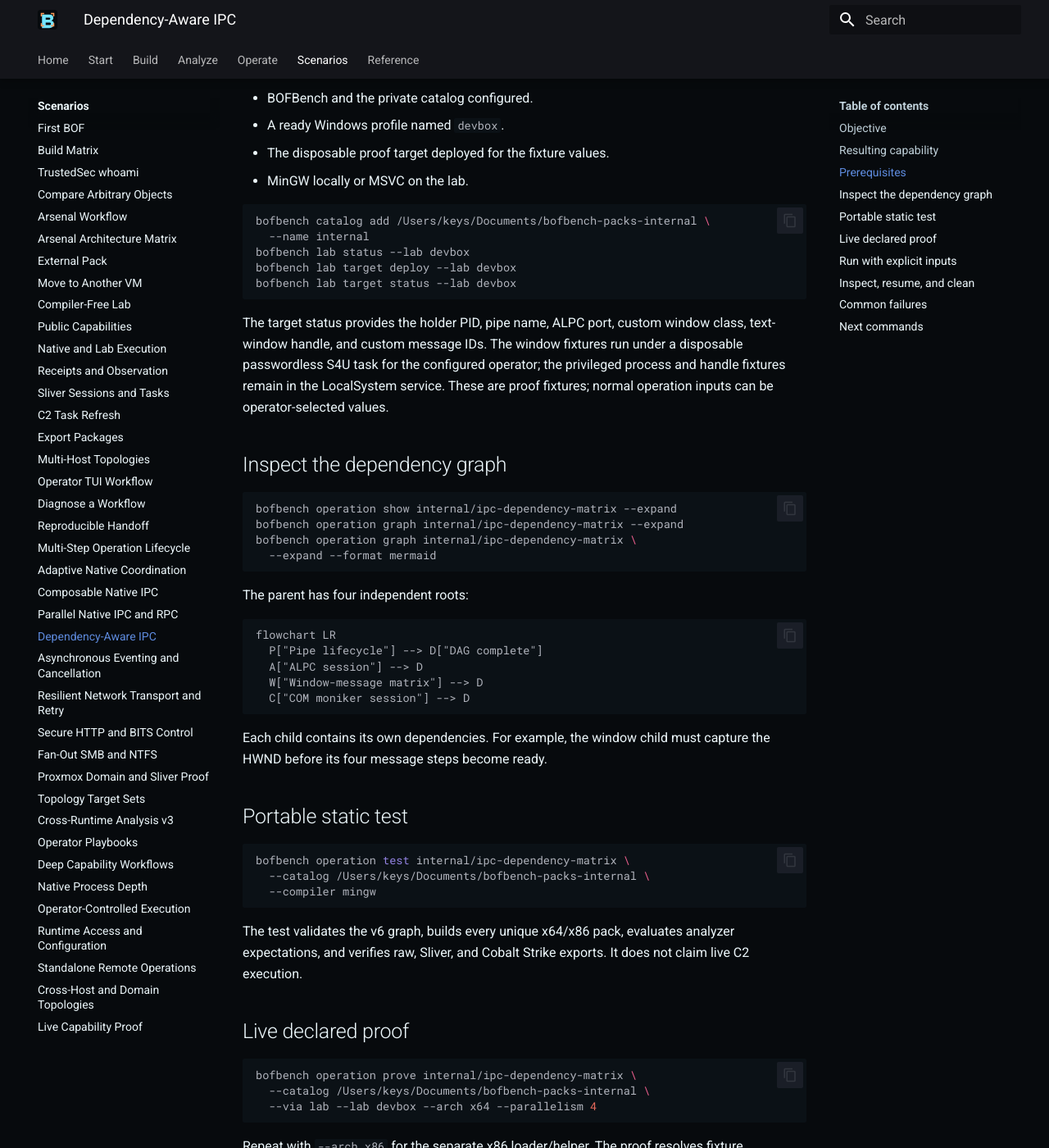
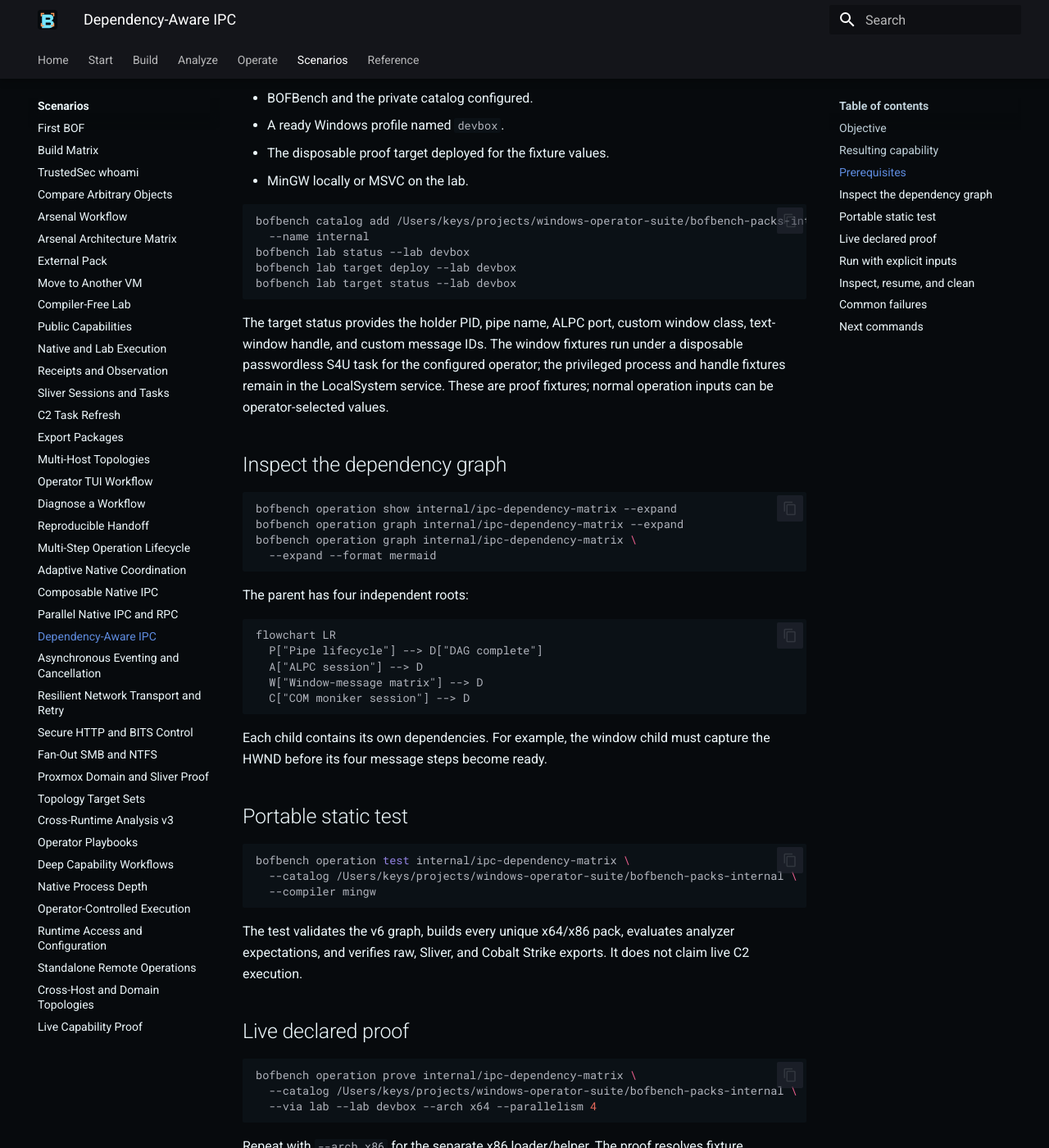
Before and after one commit to professor-moody/bofbench, an MkDocs documentation site: the page built from docs/scenarios/dependency-aware-ipc.md, in a window 1280 px wide and 1400 px high, scrolled down 701 px. Shown: the whole window at 82% size. Built offline with MkDocs 1.6.1 and Material for MkDocs 9.7.7, drawn with Linux system fonts in a browser that asks for light colours; a script that is not in the unit is left out; some of the changed text lies outside the part shown.

Commit message:
docs: update scenario catalog paths

````diff
--- a/docs/scenarios/dependency-aware-ipc.md
+++ b/docs/scenarios/dependency-aware-ipc.md
@@ -23,7 +23,7 @@ The `internal/ipc-dependency-matrix` operation:
 - MinGW locally or MSVC on the lab.
 
 ```bash
-bofbench catalog add /Users/keys/Documents/bofbench-packs-internal \
+bofbench catalog add /Users/keys/projects/windows-operator-suite/bofbench-packs-internal \
   --name internal
 bofbench lab status --lab devbox
 bofbench lab target deploy --lab devbox
@@ -57,7 +57,7 @@ Each child contains its own dependencies. For example, the window child must cap
 
 ```bash
 bofbench operation test internal/ipc-dependency-matrix \
-  --catalog /Users/keys/Documents/bofbench-packs-internal \
+  --catalog /Users/keys/projects/windows-operator-suite/bofbench-packs-internal \
   --compiler mingw
 ```
 
@@ -67,7 +67,7 @@ The test validates the v6 graph, builds every unique x64/x86 pack, evaluates ana
 
 ```bash
 bofbench operation prove internal/ipc-dependency-matrix \
-  --catalog /Users/keys/Documents/bofbench-packs-internal \
+  --catalog /Users/keys/projects/windows-operator-suite/bofbench-packs-internal \
   --via lab --lab devbox --arch x64 --parallelism 4
 ```
 
@@ -103,7 +103,7 @@ Then supply values from `lab target status`:
 
 ```bash
 bofbench operation run internal/ipc-dependency-matrix \
-  --catalog /Users/keys/Documents/bofbench-packs-internal \
+  --catalog /Users/keys/projects/windows-operator-suite/bofbench-packs-internal \
   --via lab --lab devbox --arch x64 --parallelism 4 --cleanup \
   --arg holder_pid=<HOLDER_PID> \
   --arg pipe_name='<PIPE_NAME>' \
````
